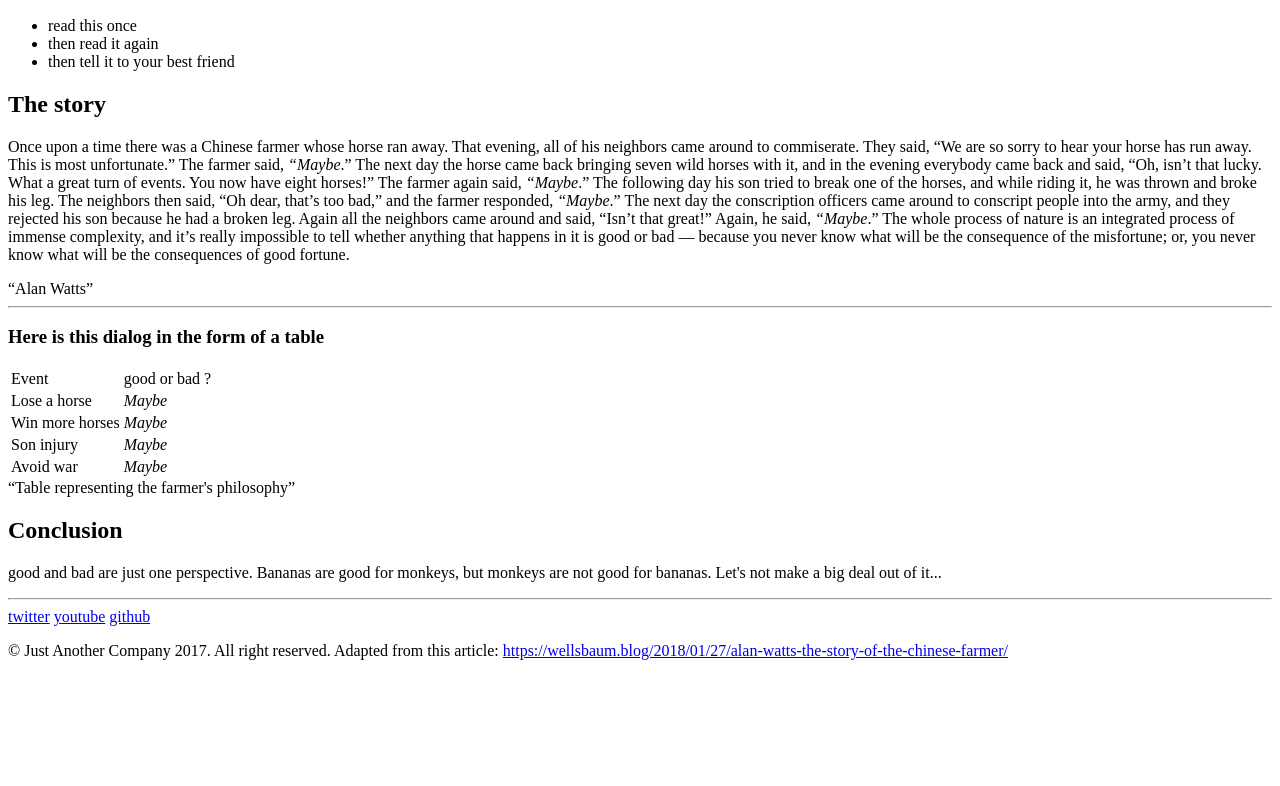
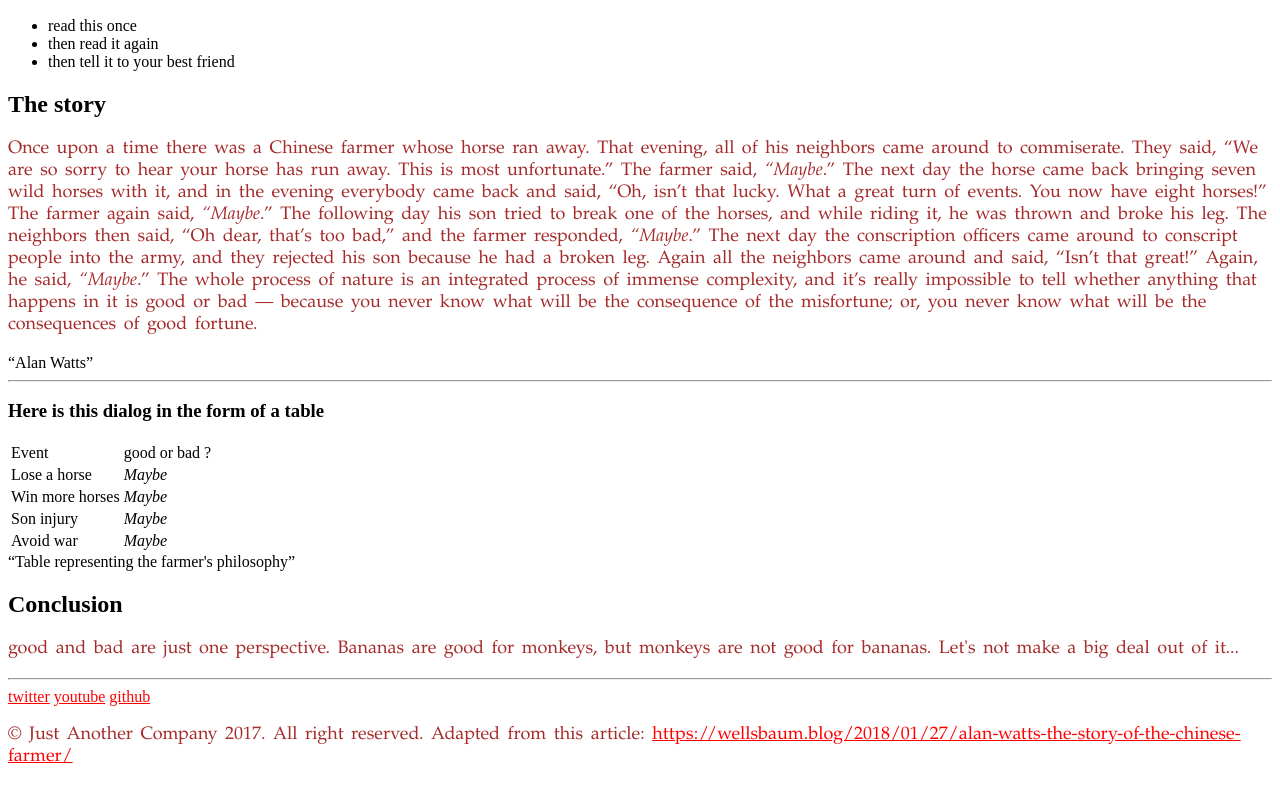
Before and after one commit to HaerensJanWebdesign/Progressive-Enhancement, a plain HTML site: page index.html in a window 1280 px wide. Shown: the part 434-1220 px from the top of the page. Before the commit the page ends 1110 px from the top, so only its background shows below. Drawn offline with Linux system fonts and the light colour scheme.

Commit message:
end of the day

```diff
--- a/index.html
+++ b/index.html
@@ -3,6 +3,7 @@
 <head>
     <meta charset="UTF-8">
     <title>progressive enhancement</title>
+    <link rel="stylesheet" type="text/css" href="stylesheet.css">
 </head>
 <body>
     <header>
--- a/stylesheet.css
+++ b/stylesheet.css
@@ -0,0 +1,12 @@
+p {
+    font-family: "Palatino Linotype", "Book Antiqua", serif;
+    word-spacing: 3px;
+    font-size: 18px;
+    color: brown;
+}
+a {
+    color:red;
+}
+a:hover {
+    background-color: yellow;
+}
```
